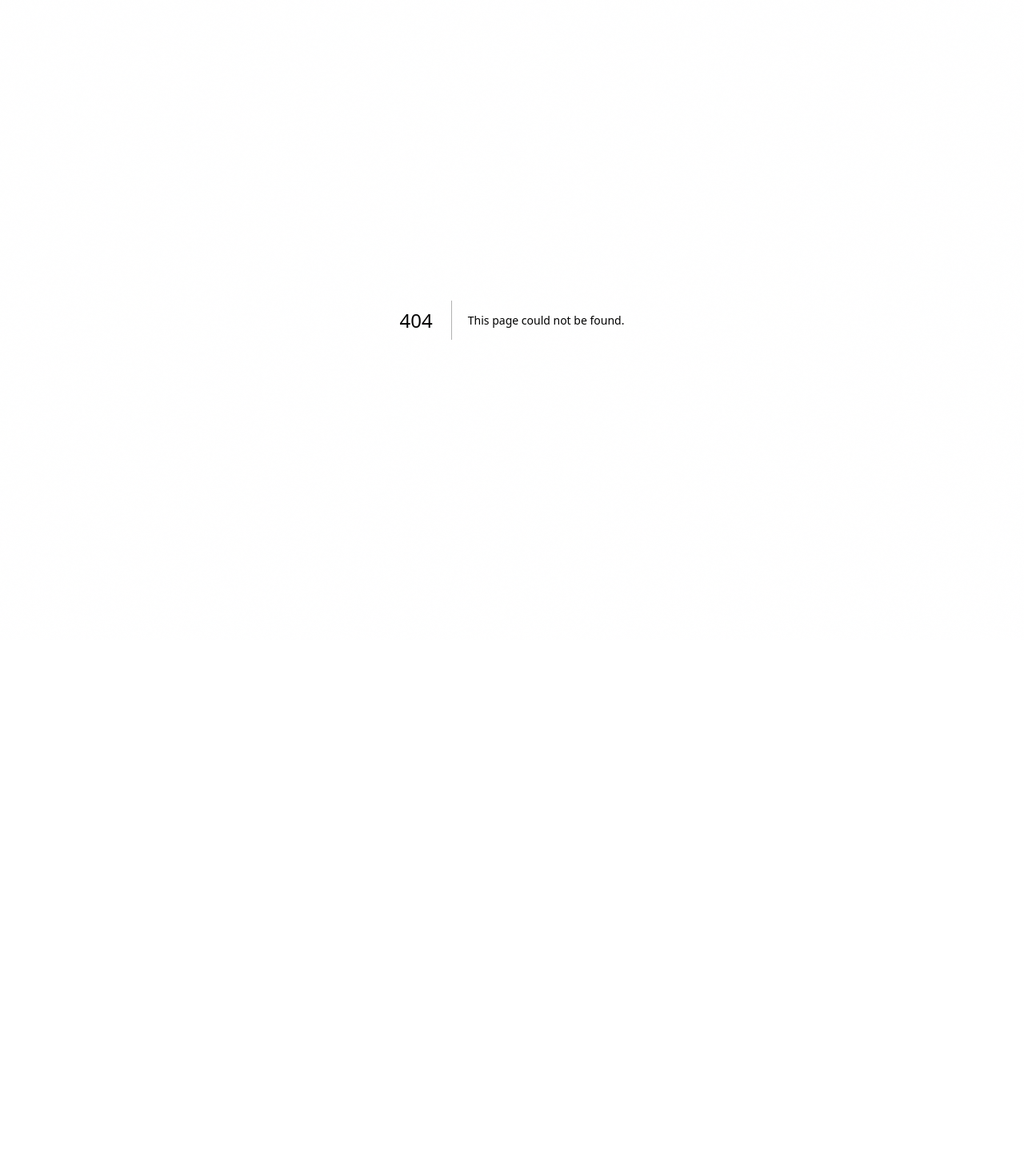
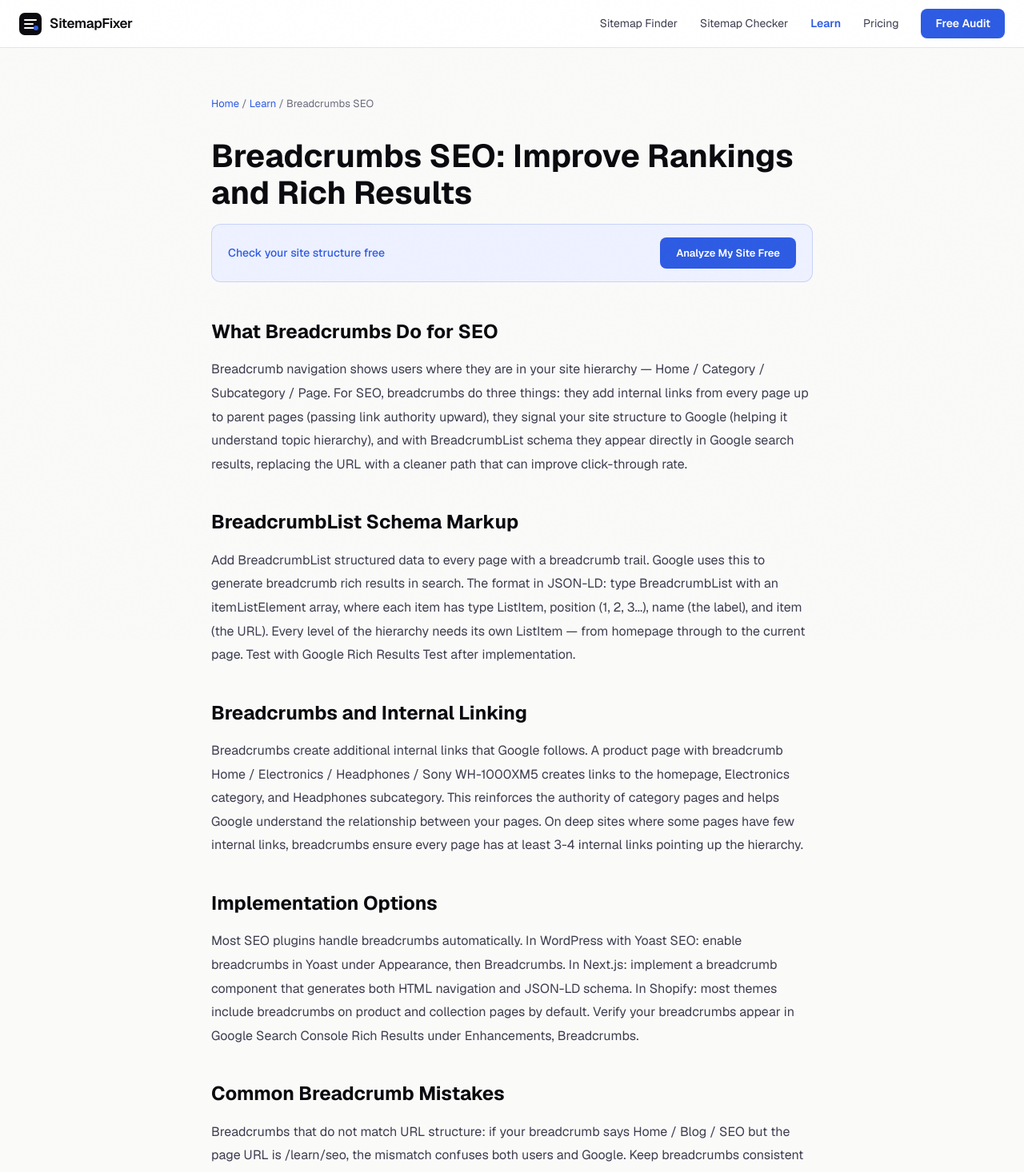
Before and after one commit to Watermelon-Coctail-Bar/sitemap-fixer, a Next.js app: page /learn/breadcrumbs-seo in a window 1280 px wide. Before the commit this address had no page. Shown: the top 1466 px of the page at 80% size. Before the commit the page ends 800 px from the top, so only its background shows below. Built offline with nearby package versions, Linux system fonts and the light colour scheme.

Commit message:
Create page.tsx

```diff
--- /dev/null
+++ b/src/app/learn/breadcrumbs-seo/page.tsx
@@ -0,0 +1,42 @@
+import type { Metadata } from 'next';
+export const metadata: Metadata = {
+  title: 'Breadcrumbs SEO: How Breadcrumbs Help Rankings and How to Implement Them | SitemapFixer',
+  description: "Breadcrumbs improve site structure signals, appear in Google search results, and help with internal linking. Here is how to implement breadcrumbs and BreadcrumbList schema correctly.",
+  alternates: { canonical: 'https://sitemapfixer.com/learn/breadcrumbs-seo' },
+};
+const sections = [
+  { h: "What Breadcrumbs Do for SEO", d: "Breadcrumb navigation shows users where they are in your site hierarchy — Home / Category / Subcategory / Page. For SEO, breadcrumbs do three things: they add internal links from every page up to parent pages (passing link authority upward), they signal your site structure to Google (helping it understand topic hierarchy), and with BreadcrumbList schema they appear directly in Google search results, replacing the URL with a cleaner path that can improve click-through rate." },
+  { h: "BreadcrumbList Schema Markup", d: "Add BreadcrumbList structured data to every page with a breadcrumb trail. Google uses this to generate breadcrumb rich results in search. The format in JSON-LD: type BreadcrumbList with an itemListElement array, where each item has type ListItem, position (1, 2, 3...), name (the label), and item (the URL). Every level of the hierarchy needs its own ListItem — from homepage through to the current page. Test with Google Rich Results Test after implementation." },
+  { h: "Breadcrumbs and Internal Linking", d: "Breadcrumbs create additional internal links that Google follows. A product page with breadcrumb Home / Electronics / Headphones / Sony WH-1000XM5 creates links to the homepage, Electronics category, and Headphones subcategory. This reinforces the authority of category pages and helps Google understand the relationship between your pages. On deep sites where some pages have few internal links, breadcrumbs ensure every page has at least 3-4 internal links pointing up the hierarchy." },
+  { h: "Implementation Options", d: "Most SEO plugins handle breadcrumbs automatically. In WordPress with Yoast SEO: enable breadcrumbs in Yoast under Appearance, then Breadcrumbs. In Next.js: implement a breadcrumb component that generates both HTML navigation and JSON-LD schema. In Shopify: most themes include breadcrumbs on product and collection pages by default. Verify your breadcrumbs appear in Google Search Console Rich Results under Enhancements, Breadcrumbs." },
+  { h: "Common Breadcrumb Mistakes", d: "Breadcrumbs that do not match URL structure: if your breadcrumb says Home / Blog / SEO but the page URL is /learn/seo, the mismatch confuses both users and Google. Keep breadcrumbs consistent with your URL hierarchy. Missing schema: visible breadcrumbs without BreadcrumbList schema mean you miss the rich result in search. All three must align: visible breadcrumbs, internal links, and schema markup. Breadcrumbs on single-level pages: pages at root level (yoursite.com/about) do not need breadcrumbs — they add no hierarchy value there." },
+];
+export default function Page() {
+  return (
+    <div style={{ maxWidth: 800, margin: '0 auto', padding: '60px 24px' }}>
+      <nav style={{ fontSize: 13, color: '#6b6b7d', marginBottom: 32 }}>
+        <a href="/" style={{ color: '#2d5be3', textDecoration: 'none' }}>Home</a>{' / '}
+        <a href="/learn" style={{ color: '#2d5be3', textDecoration: 'none' }}>Learn</a>{' / '}
+        <span>Breadcrumbs SEO</span>
+      </nav>
+      <h1 style={{ fontSize: 40, fontWeight: 700, color: '#0a0a0f', marginBottom: 16, lineHeight: 1.15 }}>Breadcrumbs SEO: Improve Rankings and Rich Results</h1>
+      <div style={{ background: '#eef1ff', border: '1px solid rgba(45,91,227,0.2)', borderRadius: 12, padding: '16px 20px', marginBottom: 40, display: 'flex', alignItems: 'center', justifyContent: 'space-between', gap: 16 }}>
+        <span style={{ fontSize: 14, color: '#2d5be3', fontWeight: 500 }}>Check your site structure free</span>
+        <a href="/" style={{ background: '#2d5be3', color: 'white', padding: '10px 20px', borderRadius: 8, textDecoration: 'none', fontWeight: 600, fontSize: 13 }}>Analyze My Site Free</a>
+      </div>
+      <div style={{ fontSize: 16, color: '#3d3d4f', lineHeight: 1.85 }}>
+        {sections.map(({ h, d }) => (
+          <div key={h} style={{ marginBottom: 36 }}>
+            <h2 style={{ fontSize: 24, fontWeight: 700, color: '#0a0a0f', marginBottom: 10 }}>{h}</h2>
+            <p style={{ margin: 0 }}>{d}</p>
+          </div>
+        ))}
+      </div>
+      <div style={{ background: '#0a0a0f', borderRadius: 12, padding: '32px', textAlign: 'center', marginTop: 56 }}>
+        <div style={{ fontSize: 20, fontWeight: 700, color: 'white', marginBottom: 8 }}>Analyze your site structure</div>
+        <div style={{ color: '#9999aa', marginBottom: 20, fontSize: 14 }}>Free sitemap and SEO analysis in 60 seconds</div>
+        <a href="/" style={{ background: 'white', color: '#0a0a0f', padding: '14px 28px', borderRadius: 8, textDecoration: 'none', fontWeight: 700 }}>Analyze My Site Free</a>
+      </div>
+    </div>
+  );
+}
```
